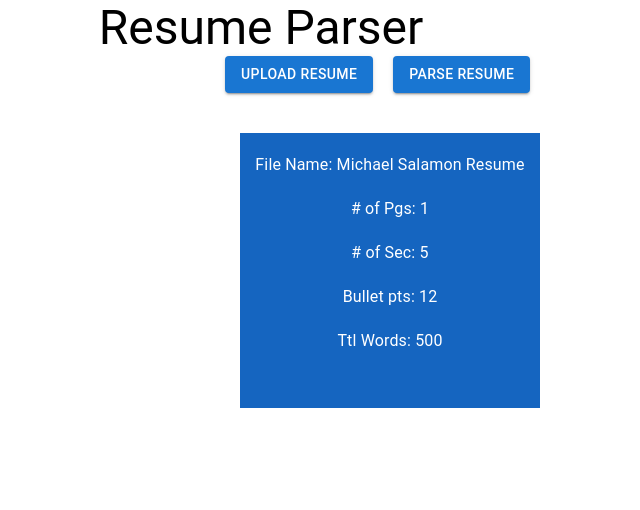
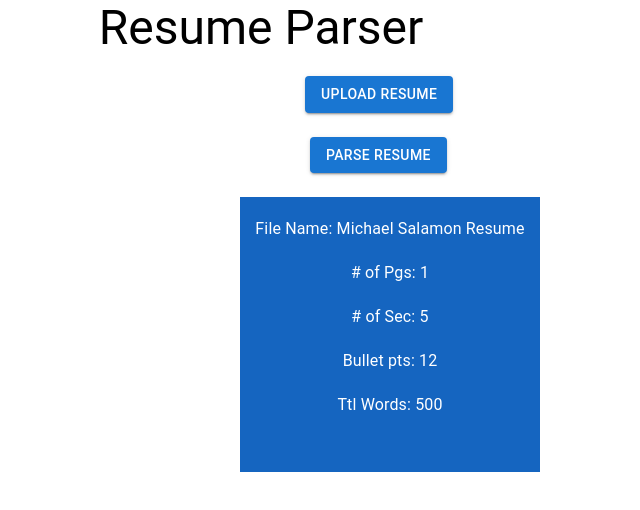
Before and after one commit to MichaelSalSail/resume_parser, a React (Create React App) app: page / in a window 1280 px wide. Shown: the top 510 px of the page, without its empty margins (379-1019 px from the left). Built offline with nearby package versions, Linux system fonts and the light colour scheme.

Commit message:
Aligned buttons

```diff
--- a/src/pages/Dashboard.jsx
+++ b/src/pages/Dashboard.jsx
@@ -14,17 +14,20 @@ export default function Dashboard() {
     return (
         <form>
             <Container maxWidth="xl">
-                <Box sx={{ pb: 5 }}>
-                    <Typography variant="h3" align="center">Resume Parser</Typography>
+                <Typography variant="h3" align="center">Resume Parser</Typography>
+                <br></br>
+                <Box sx={{ pb: 3 }}>
                     <Button
-                        style={{ marginLeft: 580 }}
+                        style={{ marginLeft: 660 }}
                         component="span"
                         variant="contained"
                     >
                     Upload Resume
                     </Button>
+                </Box>
+                <Box sx={{ pb: 3 }}>
                     <Button
-                        style={{ marginLeft: 20 }}
+                        style={{ marginLeft: 665 }}
                         component="span"
                         variant="contained"
                     >
```
